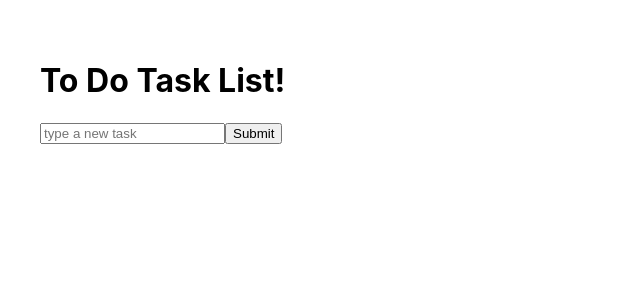
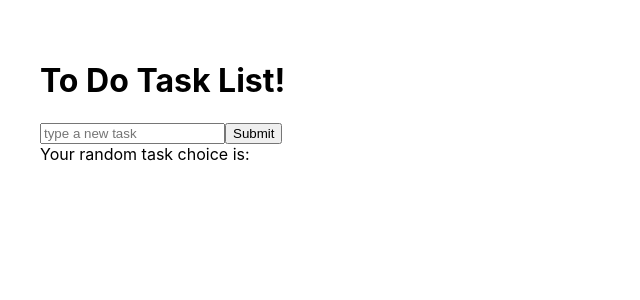
Before and after one commit to Ben8842/TaskToDo, a React (Create React App) app: page / in a window 1280 px wide. Shown: the top 300 px of the page, without its empty margins (0-640 px from the left). Built offline with nearby package versions, Linux system fonts and the light colour scheme.

Commit message:
remove function newContent

```diff
--- a/src/App.js
+++ b/src/App.js
@@ -8,6 +8,7 @@ class ToDo extends Component {
     this.state = {
       content: [],
       value: "",
+      choice: "",
     };
 
     this.handleChange = this.handleChange.bind(this);
@@ -26,19 +27,28 @@ class ToDo extends Component {
     }
   }
 
+  shuffle(arry) {
+    arry.sort(() => Math.random() - 0.5);
+  }
+
   handleChange(event) {
     this.setState({ value: event.target.value });
   }
 
   handleSubmit(event) {
     event.preventDefault();
+    this.setState({
+      value: "",
+    });
   }
 
   addTask(newInput) {
     var { content } = this.state;
     content.push(newInput);
     this.setState((state) => {
-      return { content: content };
+      return {
+        content: content,
+      };
     });
     localStorage.setItem("toDoData", JSON.stringify(content));
   }
@@ -57,7 +67,7 @@ class ToDo extends Component {
   }
 
   render() {
-    var { content } = this.state;
+    var { content, choice } = this.state;
 
     const inputBoxAndButton = (
       <div>
@@ -74,6 +84,7 @@ class ToDo extends Component {
             value="Submit"
           />
         </form>
+        <div>Your random task choice is: {choice}</div>
       </div>
     );
     const list = (
```
